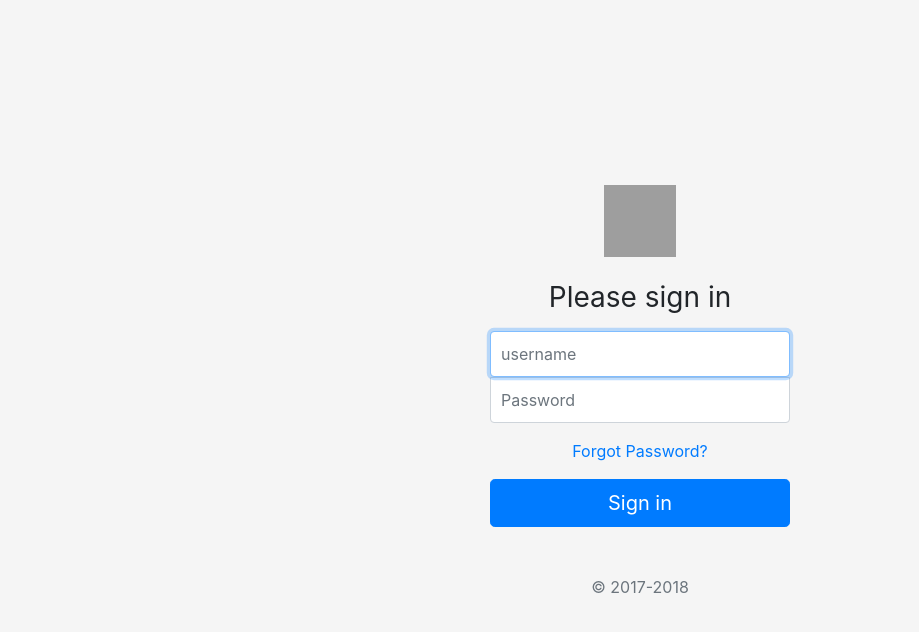
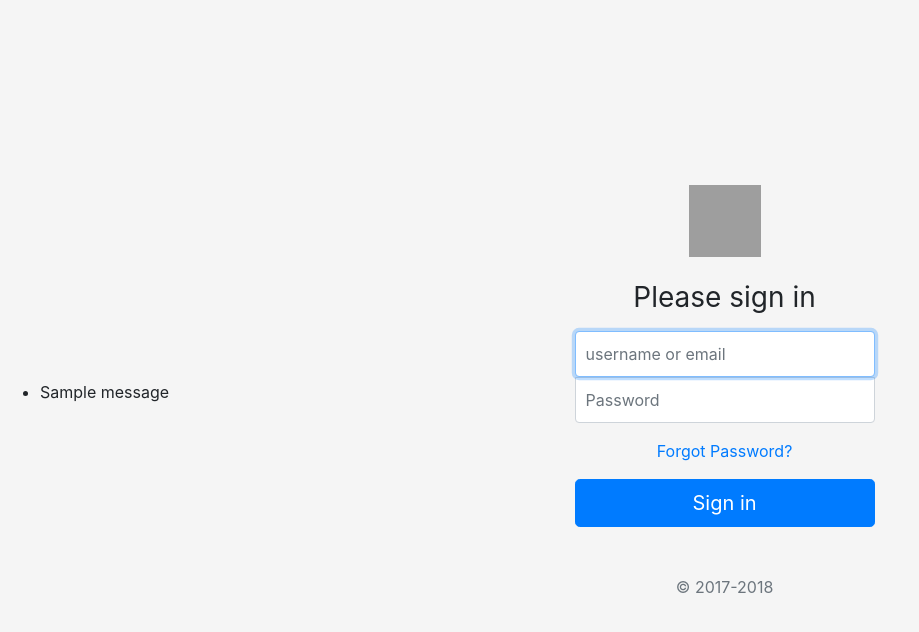
Before and after one commit to sinbawh/mysite, a Django app: page /accounts/login in a window 1280 px wide. Shown: the top 632 px of the page, without its empty margins (0-919 px from the left). Run offline with Django 3.2, Linux system fonts and the light colour scheme; one stand-in notice (Sample message) is shown; parts of the project's set-up code (start-up, migrations or seed data) failed here and were passed over; some libraries are stand-ins or nearby versions; grey boxes are pictures that could not be loaded.

Commit message:
last edit for forgot password

```diff
--- a/accounts/urls.py
+++ b/accounts/urls.py
@@ -6,7 +6,7 @@ app_name = 'accounts'
 urlpatterns=[
     path('login' , views.login_view , name='login'),
     path('logout' , views.logout_view , name='logout'),
-    path('signzup' , views.signup_view , name='signup'),
+    path('signup' , views.signup_view , name='signup'),
 
 
 
--- a/accounts/views.py
+++ b/accounts/views.py
@@ -10,6 +10,7 @@ import string
 from django.contrib.auth.models import User
 from django.core.mail import send_mail
 from .forms import CustomUserCreationForm
+from django.contrib import messages
 
 # Create your views here.
 
@@ -26,9 +27,9 @@ def login_view(request):
                     login(request, user)
                     return redirect('/')  # Replace 'home' with your desired redirect URL
                 else:
-                    error_message = "User not found"
+                    messages.add_message(request,messages.ERROR,'user not found')
             else:
-                error_message = "Invalid login credentials"
+                messages.add_message(request,messages.ERROR,'Wrong username or password , please try again')
         else:
             form = CustomAuthenticationForm()
 
@@ -50,9 +51,11 @@ def signup_view(request):
             if form.is_valid():
                 user = form.save()
                 # Log the user in after registration
-                login(request, user)
-                return redirect('/')  # Replace with your desired redirect URL
+                return redirect('accounts:login')  # Replace with your desired redirect URL
+            else:
+                messages.add_message(request,messages.ERROR,'Invalid trying for creating account')
         else:
+
             form = CustomUserCreationForm()
         return render(request, 'accounts/signup.html', {'form': form})
     else:
--- a/mysite/urls.py
+++ b/mysite/urls.py
@@ -52,7 +52,7 @@ urlpatterns = [
          name='password_reset_done'),
     path('password-reset-confirm/<uidb64>/<token>/',
          auth_views.PasswordResetConfirmView.as_view(
-             template_name='users/password_reset_confirm.html'
+             template_name='users/password_resest_confirm.html'
          ),
          name='password_reset_confirm'),
     path('password-reset-complete/',
--- a/templates/accounts/login.html
+++ b/templates/accounts/login.html
@@ -16,15 +16,25 @@
 
     <!-- Custom styles for this template -->
     <link rel="stylesheet" href="{%static 'css/signin.css'%}" />
+
+    {% if messages %}
+    <ul class="messages">
+        {% for message in messages %}
+            <li{% if message.tags %} class="{{ message.tags }}"{% endif %}>{{ message }}</li>
+        {% endfor %}
+    </ul>
+{% endif %}
+
   </head>
 
   <body class="text-center">
+
     <form class="form-signin" method="post" action="{% url 'accounts:login' %}">
         {% csrf_token %}
       <img class="mb-4" src="https://getbootstrap.com/docs/4.0/assets/brand/bootstrap-solid.svg" alt="" width="72" height="72">
       <h1 class="h3 mb-3 font-weight-normal">Please sign in</h1>
-      <label for="inputEmail" class="sr-only">username</label>
-      <input type="text" name="username" id="inputEmail" class="form-control" placeholder="username" required autofocus>
+      <label for="inputEmail" class="sr-only">username or email</label>
+      <input type="text" name="username" id="inputEmail" class="form-control" placeholder="username or email" required autofocus>
       <label for="inputPassword" class="sr-only">Password</label>
       <input type="password" name="password" id="inputPassword" class="form-control" placeholder="Password" required>
       <p class="mt-3 text-center">
--- a/templates/users/password_resest_confirm.html
+++ b/templates/users/password_resest_confirm.html
@@ -2,7 +2,7 @@
 {% load crispy_forms_tags %}
 {% block content %}
     <div class="content-section">
-        <form method="POST">
+        <form class="form" method="post">
             {% csrf_token %}
             <fieldset class="form-group">
                 <legend class="border-bottom mb-4">Reset Password</legend>
--- a/templates/users/password_reset.html
+++ b/templates/users/password_reset.html
@@ -2,7 +2,7 @@
 {% load crispy_forms_tags %}
 {% block content %}
     <div class="content-section">
-        <form method="POST">
+        <form class="form" method="post">
             {% csrf_token %}
             <fieldset class="form-group">
                 <legend class="border-bottom mb-4">Reset Password</legend>
--- a/templates/users/password_reset_complete.html
+++ b/templates/users/password_reset_complete.html
@@ -3,5 +3,5 @@
     <div class="alert alert-info">
         Your password has been set.
     </div>
-    <a href="{% url 'login' %}">Sign In Here</a>
+    <a href="{% url 'accounts:login' %}">Sign In Here</a>
 {% endblock content %}
```
Also changed, not shown: mysite/settings.py (+38 -0 lines), templates/accounts/signup.html (+10 -1 lines), db.sqlite3.
